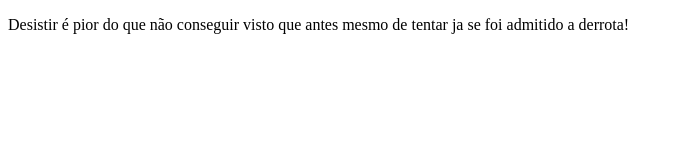
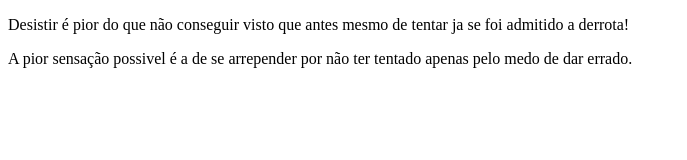
Before and after one commit to Nicolas-Augusto-Almeida/frases-motivacionais, a plain HTML site: page frases.html in a window 1280 px wide. Shown: the whole page, without its empty margins (0-687 px from the left). Drawn offline with Linux system fonts and the light colour scheme.

Commit message:
segundo commit

```diff
--- a/frases.html
+++ b/frases.html
@@ -6,6 +6,6 @@
 </head>
 <body>
     <p>Desistir é pior do que não conseguir visto que antes mesmo de tentar ja se foi admitido a derrota!</p>
-
+    <p>A pior sensação possivel é a de se arrepender por não ter tentado apenas pelo medo de dar errado.</p>
 </body>
 </html>
```
